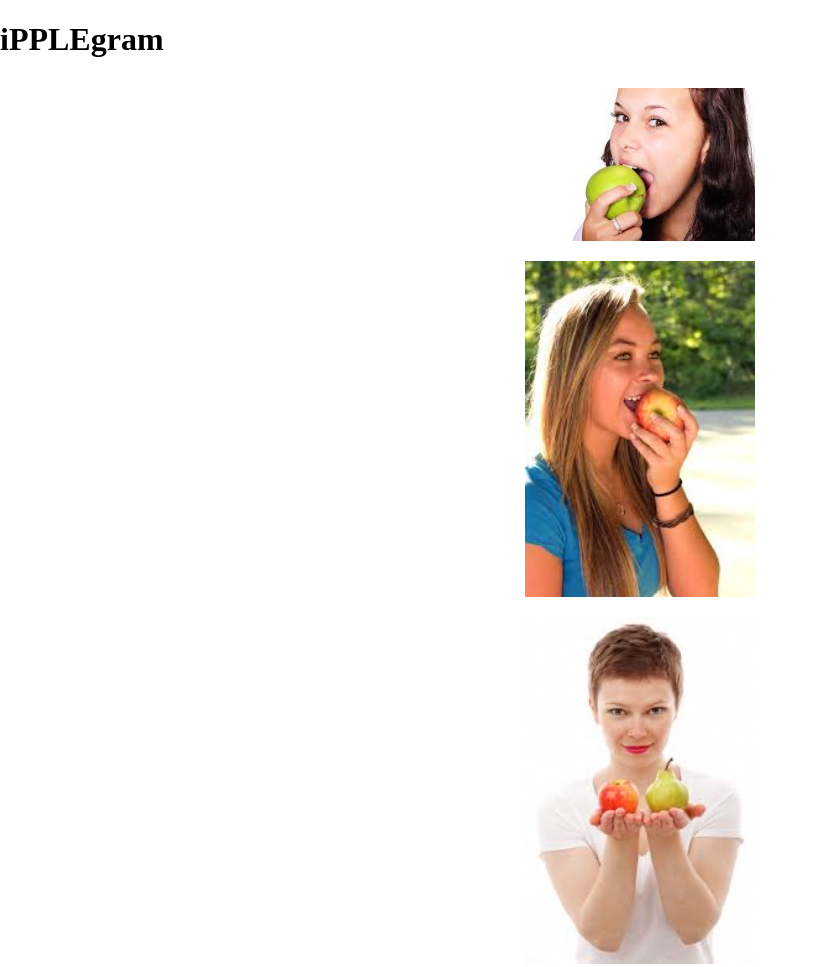
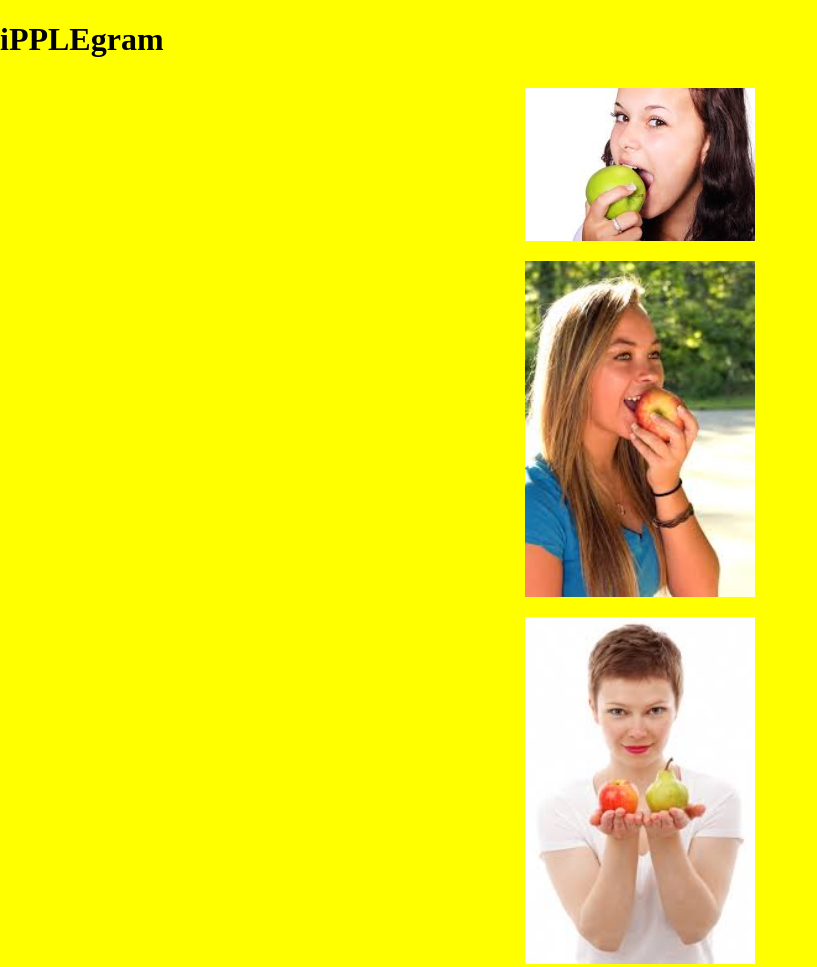
Before and after one commit to ray-jonathan/iPPLEgram, a plain HTML site: page index.html in a window 1280 px wide. Shown: the top 967 px of the page, without its empty margins (0-817 px from the left). Drawn offline with nearby package versions, Linux system fonts and the light colour scheme.

Commit message:
adds two media queries

```diff
--- a/stylesheets/stylesheet.css
+++ b/stylesheets/stylesheet.css
@@ -31,3 +31,15 @@ html, body {
     align-items: center;
     /* flex-wrap: wrap; */
 }
+
+@media screen and (min-width: 500px) {
+    body {
+        background: red;
+    }
+}
+
+@media screen and (min-width: 700px) {
+    body {
+        background: yellow;
+    }
+}
```
